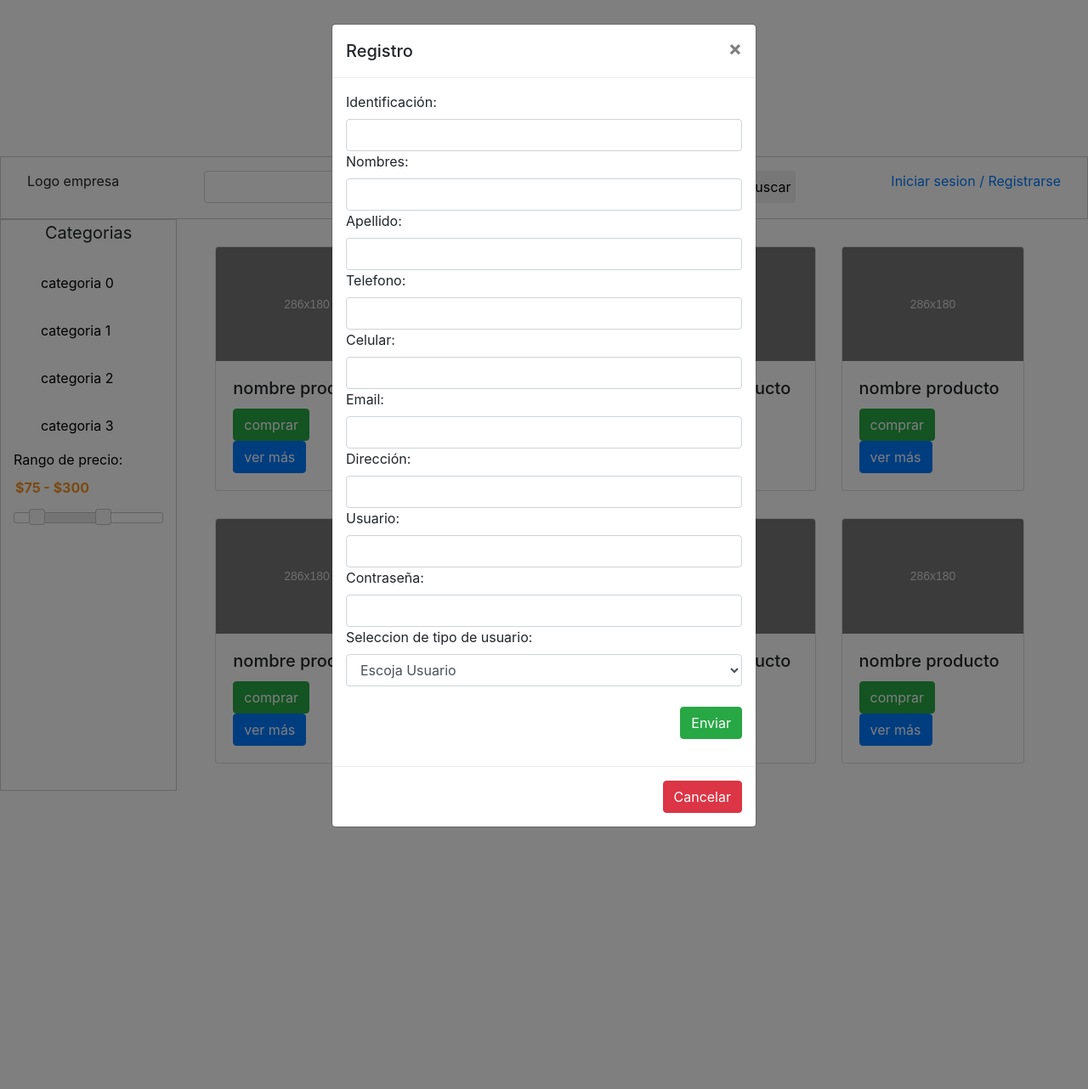
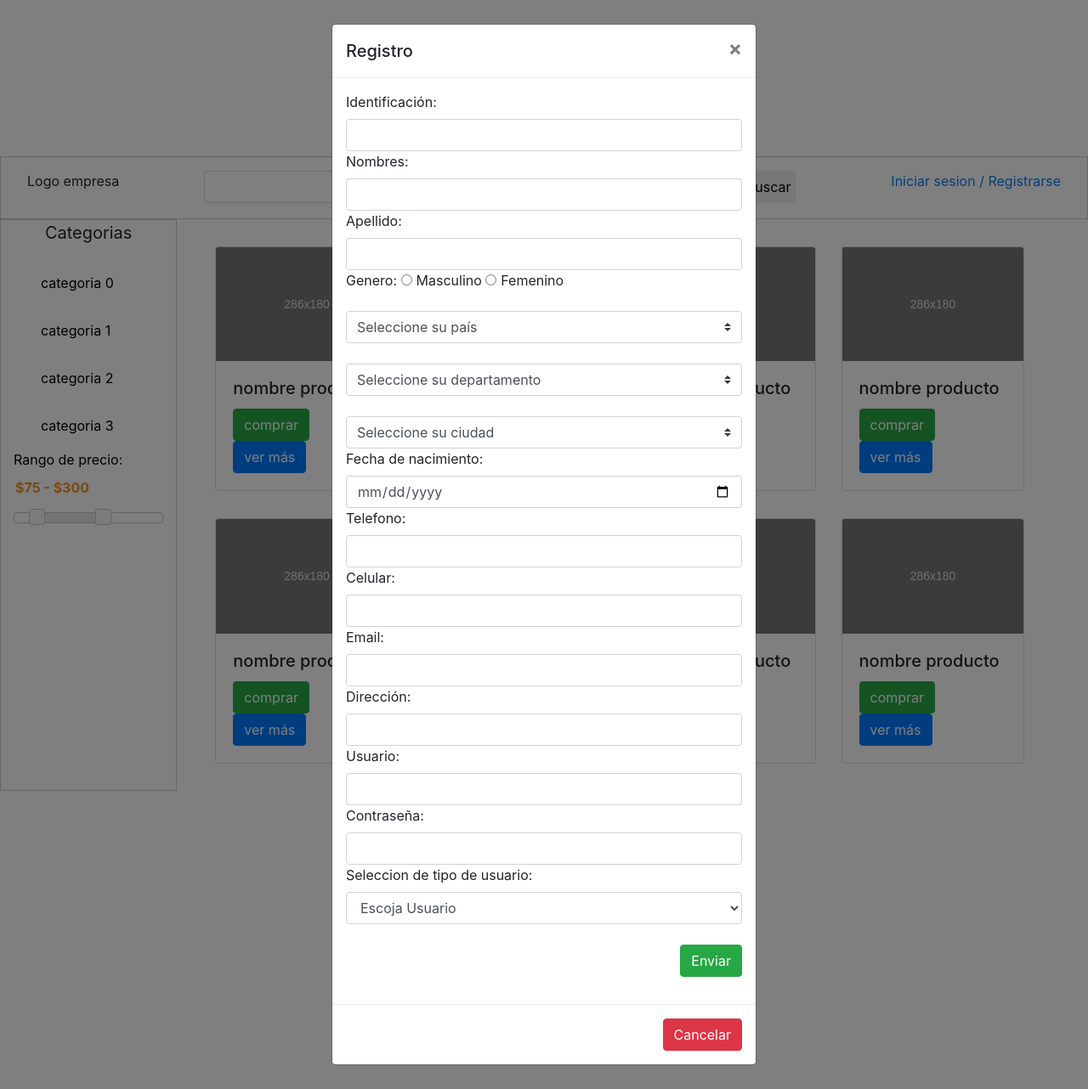
Before and after one commit to Tps76/SISPOW_WEB, a PHP site: page / in a window 1280 px wide, after a click on "Registrarse". Shown: the whole page at 85% size. Run offline with PHP 8.4, Linux system fonts and the light colour scheme; some libraries are stand-ins or nearby versions.

Commit message:
update template

```diff
--- a/Vistas/src/modules/header.php
+++ b/Vistas/src/modules/header.php
@@ -41,6 +41,30 @@
             <input type="text" class="form-control" name="name" id="name">
             <label for="last-name">Apellido:</label>
             <input type="text" class="form-control" name="last-name" id="last-name">
+            <div class="form-check-inline">
+                <label for="genere" class="form-check-label">Genero:
+                    <input type="radio" class="form-check-input" name="masculino" id="">Masculino
+                    <input type="radio" class="form-check-input" name="femenino" id="">Femenino
+                </label>
+            </div>
+            <br> <br>
+            <select name="pais" class="custom-select">
+            <!-- Aquí colocan código php para cargar los paises -->
+                <option selected>Seleccione su país</option>
+                <?php echo '<option value="paisuno">país uno</option>'; ?>
+            </select> <br> <br>
+            <select name="depto" class="custom-select">
+            <!-- Aquí colocan código php para cargar los paises -->
+                <option selected>Seleccione su departamento</option>
+                <?php echo '<option value="depto1">departamento uno</option>'; ?>
+            </select> <br><br>
+            <select name="ciudad" class="custom-select">
+            <!-- Aquí colocan código php para cargar los paises -->
+                <option selected>Seleccione su ciudad</option>
+                <?php echo '<option value="ciudaduno">ciudad uno</option>'; ?>
+            </select>
+            <label for="">Fecha de nacimiento: </label>
+            <input type="date" name="date" class="form-control" max="3000-12-31" min="1000-01-01" />
             <label for="tel">Telefono:</label>
             <input type="text" class="form-control" name="tel" id="tel">
             <label for="cel">Celular:</label>
--- a/Vistas/src/template.view.php
+++ b/Vistas/src/template.view.php
@@ -6,6 +6,7 @@
     <meta http-equiv="X-UA-Compatible" content="ie=edge">
     <link rel="stylesheet" href="https://stackpath.bootstrapcdn.com/bootstrap/4.1.3/css/bootstrap.min.css" integrity="sha384-MCw98/SFnGE8fJT3GXwEOngsV7Zt27NXFoaoApmYm81iuXoPkFOJwJ8ERdknLPMO" crossorigin="anonymous">
     <link rel="stylesheet" href="https://code.jquery.com/ui/1.12.1/themes/smoothness/jquery-ui.css">
+    <link href="https://fonts.googleapis.com/icon?family=Material+Icons" rel="stylesheet">
     <!-- <link rel="stylesheet" href="/resources/demos/style.css"> -->
     <link rel="stylesheet" href="src/css/style.css">
     <title>SISPOSW - Tienda Online</title>
```
